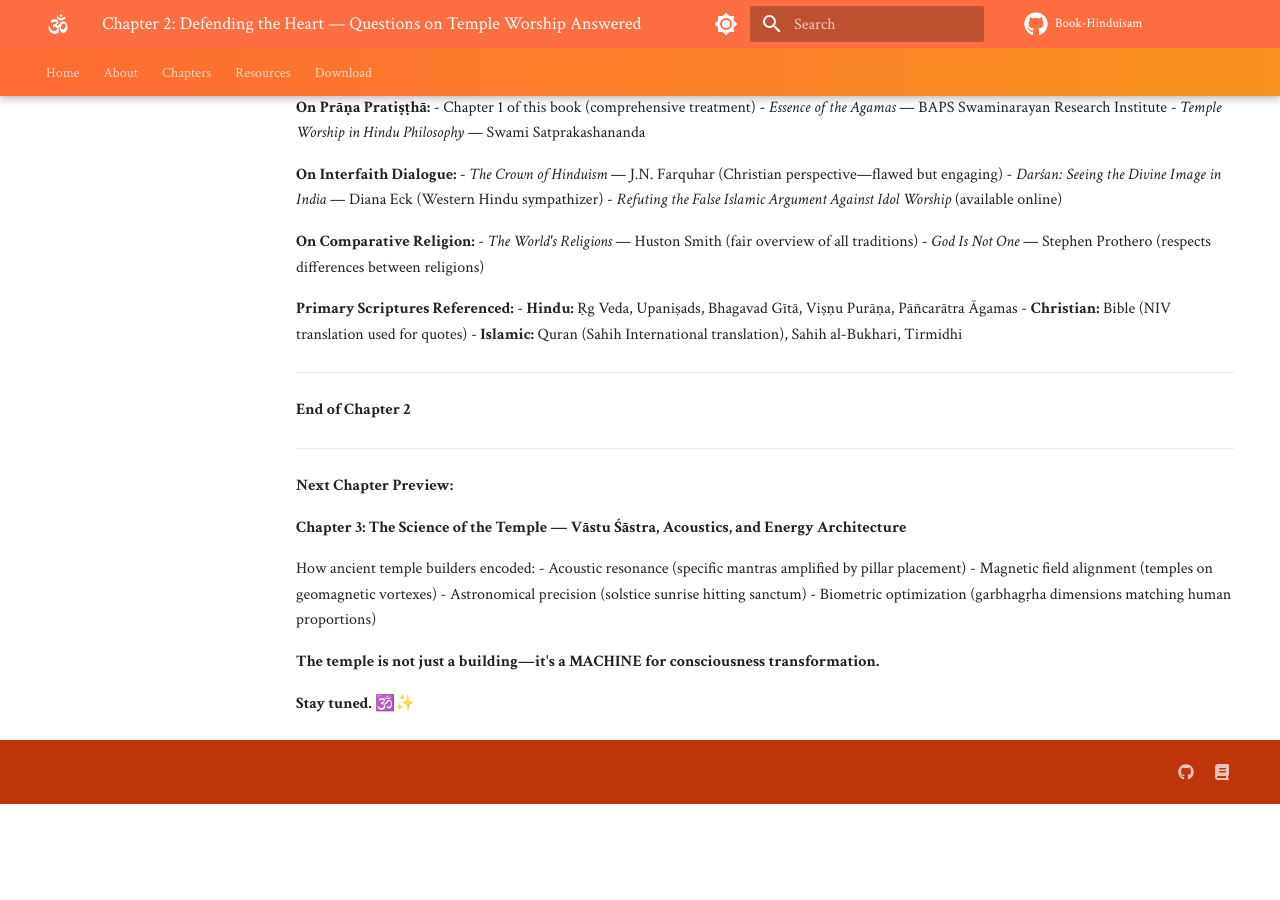
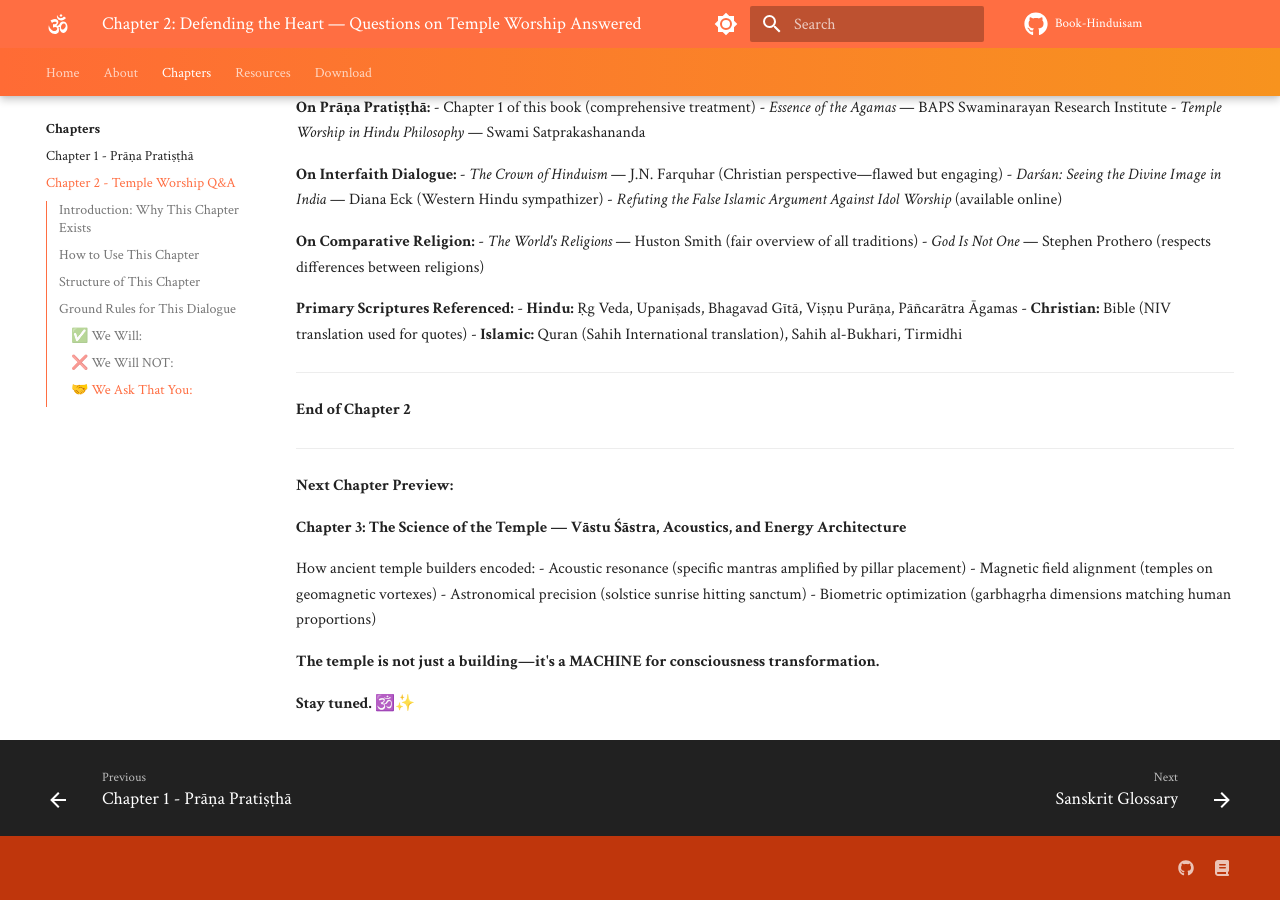
Before and after one commit to ajaykumarsoma/Book-Hinduisam, an MkDocs documentation site: the page built from docs/chapters/chapter_02_temple_worship_questions.md, in a window 1280 px wide and 900 px high, scrolled down 52430 px. Built offline with MkDocs 1.6.1 and Material for MkDocs 9.7.7, drawn with Linux system fonts in a browser that asks for light colours; comment, search, counter and statistics services are not loaded; before the commit the page ends 53234 px from its top, so only the background shows below that.

Commit message:
Update navigation to include Chapter 2

```diff
--- a/mkdocs.yml
+++ b/mkdocs.yml
@@ -101,6 +101,7 @@ nav:
   - Chapters:
     - chapters/index.md
     - Chapter 1 - Prāṇa Pratiṣṭhā: chapters/chapter_01_prana_pratishtha.md
+    - Chapter 2 - Temple Worship Q&A: chapters/chapter_02_temple_worship_questions.md
   - Resources:
     - Sanskrit Glossary: resources/glossary.md
     - Bibliography: resources/bibliography.md
```
